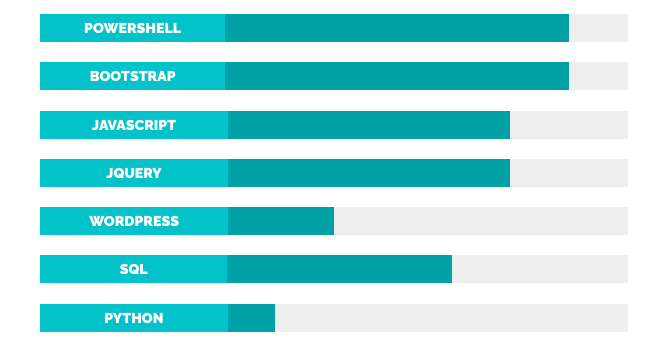
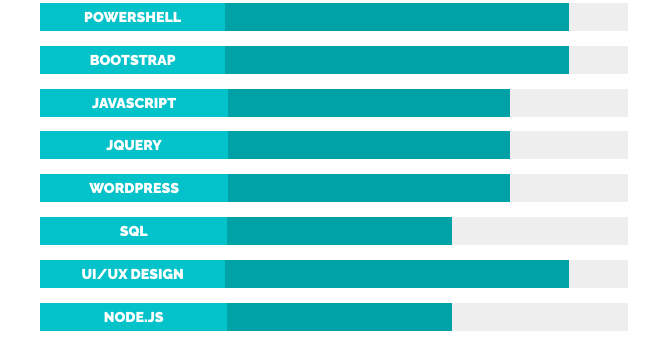
Before and after one commit to RondellJefferson/My-PortfolioV2, a plain HTML site: page index.html in a window 1280 px wide. Shown: the part 1484-1826 px from the top of the page, 610-1280 px from the left. Drawn offline with Linux system fonts and the light colour scheme.

Commit message:
Added more skills and new project mockup pic

```diff
--- a/index.html
+++ b/index.html
@@ -192,8 +192,8 @@
           <div class="spaceBar">
             <div class="skillBar myNav">
               <div class="fullBar" style="width: 100%;">
-                <div class="innerSkillBar" style="width: 50%;">
-                  <div class="skillName skillsWTwo" style="">
+                <div class="innerSkillBar" style="width: 80%;">
+                  <div class="skillName skillsWOne" style="">
                     <div class="nameOfSkill">
                       WORDPRESS
                     </div>
@@ -223,10 +223,10 @@
           <div class="spaceBar">
             <div class="skillBar myNav">
               <div class="fullBar" style="width: 100%;">
-                <div class="innerSkillBar" style="width: 40%;">
-                  <div class="skillName skillsWFour" style="">
+                <div class="innerSkillBar" style="width: 90%;">
+                  <div class="skillName">
                     <div class="nameOfSkill">
-                      PYTHON
+                      UI/UX DESIGN
                     </div>
                   </div>
                 </div>
@@ -234,6 +234,20 @@
             </div>
           </div>
           <!--Skill10-->
+          <div class="spaceBar">
+            <div class="skillBar myNav">
+              <div class="fullBar" style="width: 100%;">
+                <div class="innerSkillBar" style="width: 70%;">
+                  <div class="skillName skillsWThree" style="">
+                    <div class="nameOfSkill">
+                      NODE.JS
+                    </div>
+                  </div>
+                </div>
+              </div>
+            </div>
+          </div>
+          <!--Skill11-->
           <div class="spaceBar">
             <div class="skillBar myNav">
               <div class="fullBar" style="width: 100%;">
@@ -260,7 +274,7 @@
       <hr>
       <div class="projectContainer">
         <div class="imageContainer">
-          <a target="_blank" href="https://www.trendsettavisuals.com/"><img class="projectImage" src="pics/mockuper.png" alt="Project1"></a>
+          <a target="_blank" href="https://www.theiridebrand.com"><img class="projectImage" src="pics/mockuper10.png" alt="Project1">
         </div>
         <div class="imageContainer">
           <a target="_blank" href="https://catchingfeelings1019.com"><img class="projectImage" src="pics/mockuper2.png" alt="Project1"></a>
@@ -269,13 +283,13 @@
           <a target="_blank" href="https://github.com/RondellJefferson/WebDevelopment_Responsive/tree/master/FrontEndWebDev/MemoryGame"><img class="projectImage" src="pics/mockuper3.png" alt="Project1"></a>
         </div>
         <div class="imageContainer">
-          <a href="https://github.com/RondellJefferson/WebDevelopment_Responsive/tree/master/FrontEndWebDev/Frogger-Game"><img class="projectImage" src="pics/mockuper4.png" alt="Project1"></a>
+          <a target="_blank" href="https://github.com/RondellJefferson/WebDevelopment_Responsive/tree/master/FrontEndWebDev/Frogger-Game"><img class="projectImage" src="pics/mockuper4.png" alt="Project1"></a>
         </div>
         <div class="imageContainer">
-          <a href="https://github.com/RondellJefferson/WebDevelopment_Responsive/tree/master/FrontEndWebDev/ResponsiveWebsite3Brks"><img class="projectImage" src="pics/mockuper5.png" alt="Project1"></a>
+          <a target="_blank" href="https://github.com/RondellJefferson/WebDevelopment_Responsive/tree/master/FrontEndWebDev/ResponsiveWebsite3Brks"><img class="projectImage" src="pics/mockuper5.png" alt="Project1"></a>
         </div>
         <div class="imageContainer">
-          <img class="projectImage" src="pics/mockuper6.png" alt="Project1">
+          <a target="_blank" href="https://www.trendsettavisuals.com/"><img class="projectImage" src="pics/mockuper.png" alt="Project1"></a>
         </div>
       </div>
     </section>
--- a/responsive.css
+++ b/responsive.css
@@ -65,7 +65,7 @@
     width: 50%;
   }
   .spaceBar{
-    height: 8.6%;
+    height: 6.6%;
   }
   /* Projects Section */
 }
```
Also changed, not shown: 1 other file.
